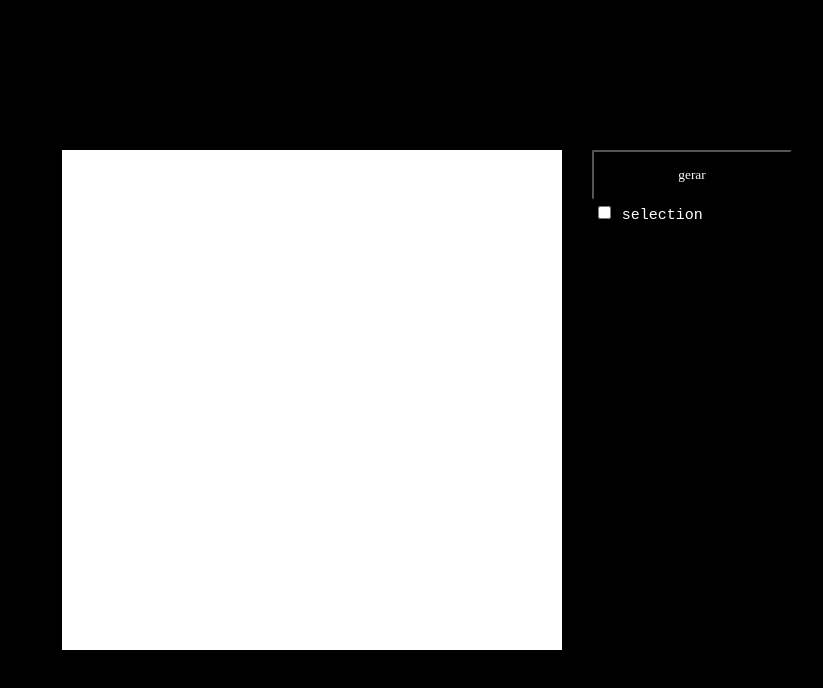
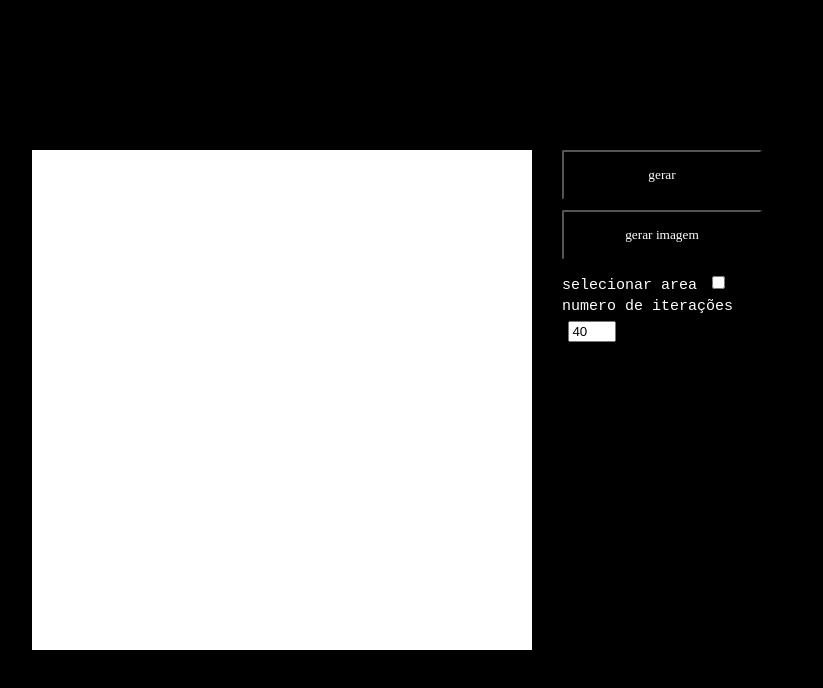
Before and after one commit to silva-guimaraes/mandelbrot-explorador, a plain HTML site: page index.html in a window 1280 px wide. Shown: the whole page, without its empty margins (228-1051 px from the left). Drawn offline with Linux system fonts and the light colour scheme.

Commit message:
botão para gerar imagem

```diff
--- a/index.html
+++ b/index.html
@@ -28,17 +28,22 @@ input {
 #foo {
     height: 500px;
     width: 200px;
+    margin-right: 30px;
 }
 canvas {
-    margin: 30px;
+    margin-right: 30px;
 }
-#generate {
+button {
     width: 100%;
     height: 50px;
     font-family: ui-monospace;
     background: black;
     color: white;
     border-radius: 2px 2px;
+    margin-bottom: 10px;
+}
+#iterations {
+    width: 20%;
 }
         </style>
     </head>
@@ -47,11 +52,21 @@ canvas {
         <div id="foo">
             <!-- <p id="status">gerando fractal...</p> -->
             <button id="generate" onclick="run()">gerar</button>
+            <button id="salvar" onclick="save_image()">gerar imagem</button>
             <div>
-                <input id="selection" type="checkbox" name="selection">
-                <label for="selection">selection</label>
+                <label>
+                    selecionar area
+                    <input id="selection" type="checkbox">
+                </label>
+            </div>
+            <div>
+                <label>
+                    numero de iterações
+                    <input id="iterations" type="number" value="120">
+                </label>
             </div>
         </div>
+        <img>
         <script src="index.js"></script>
     </body>
 </html>
--- a/index.js
+++ b/index.js
@@ -13,8 +13,7 @@ let plane_width = 3, plane_height /* pra qual motivo? */ = 3;
 const RED = [255, 0, 0, 255];
 const WHITE = [255, 255, 255, 255];
 const BLACK = [0, 0, 0, 255];
-const MAX_ITERATIONS = 120;
-const IN = 0, OUT = 1
+let max_iterations = 40;
 
 let camera = {
     x: 0,
@@ -36,12 +35,17 @@ document.querySelector('#selection').onclick = () => {
     draw_selection();
 }
 
-function clear() {
-    ctx.canvas.width = WIDTH;
-    ctx.canvas.height = HEIGHT;
-    ctx.fillStyle = 'white';
-    ctx.fillRect(0, 0, WIDTH, HEIGHT);
-}
+let iterations_input = document.querySelector('#iterations');
+iterations_input.onchange = (event) => max_iterations = event.target.value;
+iterations_input.value = max_iterations;
+
+
+// function clear() {
+//     ctx.canvas.width = WIDTH;
+//     ctx.canvas.height = HEIGHT;
+//     ctx.fillStyle = 'white';
+//     ctx.fillRect(0, 0, WIDTH, HEIGHT);
+// }
 
 let imageData = ctx.getImageData(0, 0, WIDTH, HEIGHT)
 function draw_pixel(x, y, color) {
@@ -64,7 +68,7 @@ function z_mul([ra, ia], [rb, ib]) {
 function iterate(a) {
     let z = [0, 0];
     let c = a
-    for (let i = 0; i < MAX_ITERATIONS; i++) {
+    for (let i = 0; i < max_iterations; i++) {
         z = z_add(z_mul(z, z), c)
         if (z[0] > 10 || z[1] > 10)
             return [[NaN, NaN], i];
@@ -74,7 +78,6 @@ function iterate(a) {
 
 function draw_selection() {
     if (!selection) {
-        console.log("selection");
         ctx.putImageData(imageData, 0, 0);
         return;
     }
@@ -98,7 +101,6 @@ function run() {
         camera.x = camera.x + half + selection.x;
         camera.y = camera.y + half + selection.y;
     }
-    console.log(camera);
 
     let start = Date.now();
 
@@ -110,7 +112,7 @@ function run() {
                     Math.round(y * HALF_HEIGHT/plane_height), BLACK)
             } else {
                 let color = Math.round(
-                    (MAX_ITERATIONS - iterations) * 255 / MAX_ITERATIONS
+                    (max_iterations - iterations) * 255 / max_iterations
                 );
                 draw_pixel(Math.round(x * HALF_WIDTH/plane_width),
                     Math.round(y * HALF_HEIGHT/plane_height),
@@ -123,6 +125,14 @@ function run() {
     ctx.putImageData(imageData, 0, 0);
     let end = (Date.now() - start) / 1000;
     fractal_status.innerHTML = `concluido: ${end} segundos`;
+}
+
+function save_image() {
+    let url = ctx.canvas.toDataURL();
+    let img = document.querySelector('img');
+    img.naturalWidth = WIDTH;
+    img.naturalHeight = HEIGHT;
+    img.src = url;
 }
 
 let dragging = false;
@@ -154,16 +164,12 @@ canvas.onmousemove = (event) => {
     }
 
 
-    console.log(selection);
     ctx.putImageData(imageData, 0, 0);
     draw_selection();
 }
 
-// clear();
-// console.log(imageData.data.map(() => 255));
 for (let i = 0; i < imageData.data.length; i++) {
     imageData.data[i] = 255;
 }
-console.log(imageData.data);
 ctx.putImageData(imageData, 0, 0);
 draw_selection();
```
